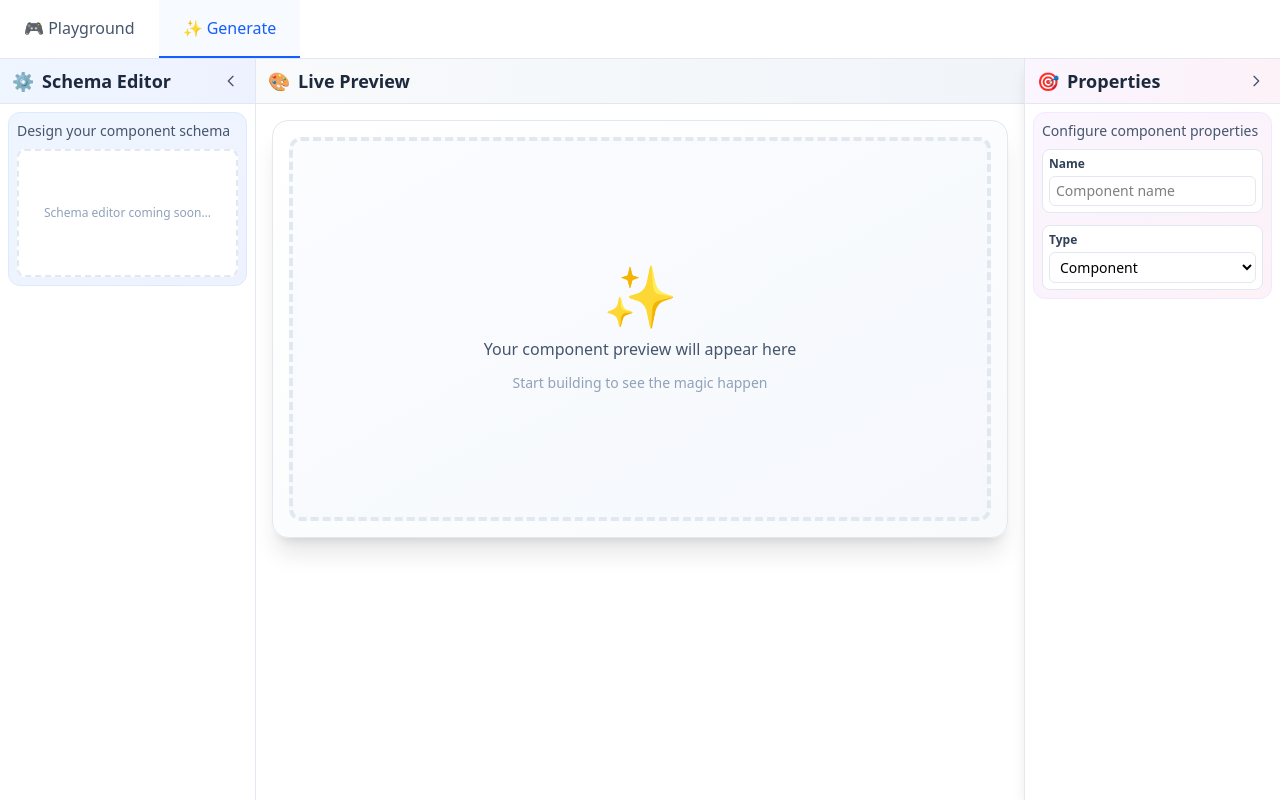
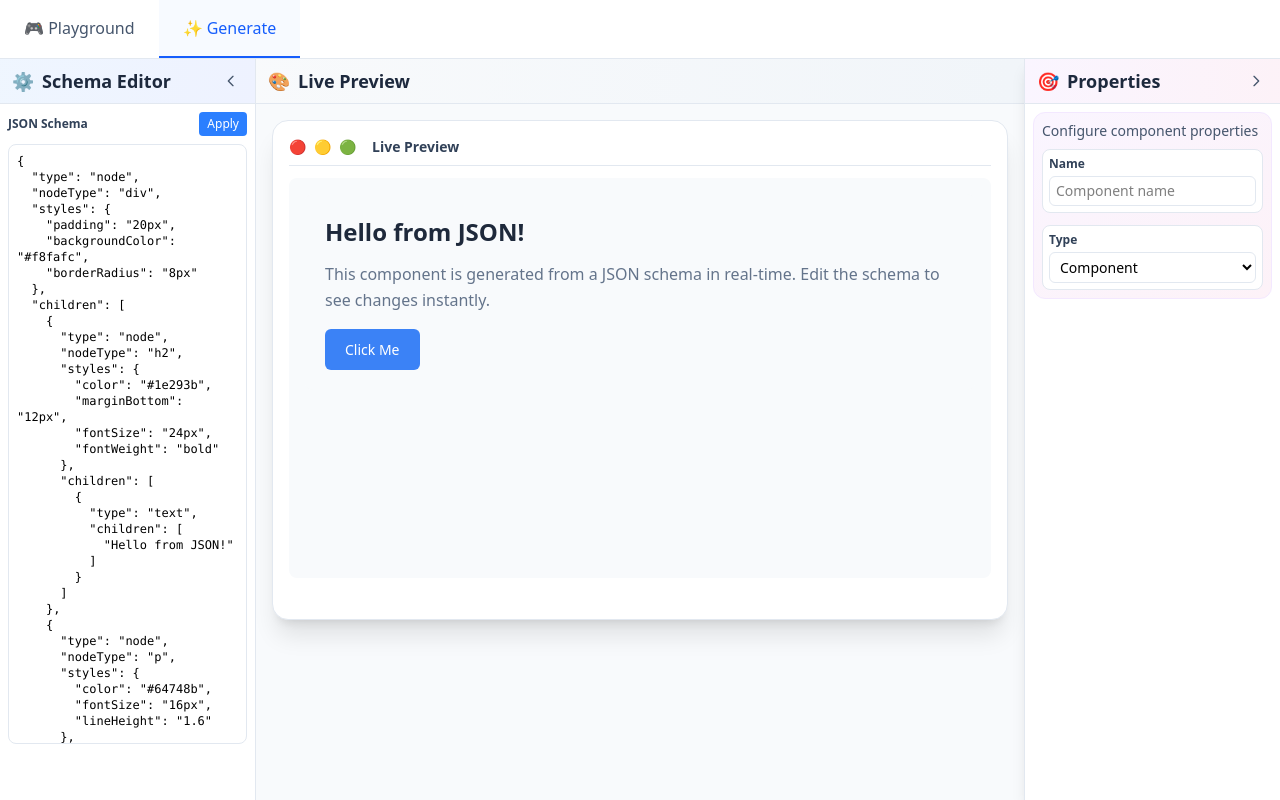
Before and after one commit to freeDev25/react-tool, a React (Vite) app in the folder playground/: page /generate in a window 1280 px wide. Built offline with nearby package versions, Linux system fonts and the light colour scheme.

Commit message:
feat: add DynamicComponentRenderer for runtime JSON schema rendering in Generate page

```diff
--- /dev/null
+++ b/playground/src/components/DynamicComponentRenderer.tsx
@@ -0,0 +1,97 @@
+import React, { CSSProperties } from 'react';
+
+export interface ComponentSchema {
+  type: 'node' | 'component' | 'text';
+  nodeType?: keyof JSX.IntrinsicElements;
+  name?: string;
+  props?: Record<string, any>;
+  styles?: CSSProperties;
+  children?: ComponentSchema[] | string[];
+}
+
+interface DynamicComponentRendererProps {
+  schema: ComponentSchema;
+}
+
+/**
+ * Converts a JSON schema to a live React component at runtime
+ */
+export const DynamicComponentRenderer: React.FC<DynamicComponentRendererProps> = ({ schema }) => {
+  const renderNode = (node: ComponentSchema, index: number = 0): React.ReactNode => {
+    // Handle text nodes
+    if (node.type === 'text') {
+      if (Array.isArray(node.children)) {
+        return node.children.join('');
+      }
+      return null;
+    }
+
+    // Handle HTML nodes
+    if (node.type === 'node' && node.nodeType) {
+      const TagName = node.nodeType;
+      const { props = {}, styles = {}, children = [] } = node;
+
+      // Merge styles into props
+      const elementProps: any = {
+        ...props,
+        style: styles,
+        key: index,
+      };
+
+      // Handle void elements (self-closing tags)
+      const voidElements = ['img', 'br', 'hr', 'input', 'meta', 'link', 'area', 'base', 'col', 'embed', 'param', 'source', 'track', 'wbr'];
+      if (voidElements.includes(node.nodeType)) {
+        return React.createElement(TagName, elementProps);
+      }
+
+      // Render children
+      const renderedChildren = children.map((child, idx) => {
+        if (typeof child === 'string') {
+          return child;
+        }
+        return renderNode(child as ComponentSchema, idx);
+      });
+
+      return React.createElement(TagName, elementProps, ...renderedChildren);
+    }
+
+    // Handle component nodes (not implemented yet, but structure is here)
+    if (node.type === 'component' && node.name) {
+      return (
+        <div key={index} style={{ padding: '8px', border: '1px dashed #ccc', borderRadius: '4px' }}>
+          <em>Component: {node.name} (not yet implemented)</em>
+        </div>
+      );
+    }
+
+    return null;
+  };
+
+  return <>{renderNode(schema)}</>;
+};
+
+/**
+ * Example usage and schema format
+ *
+ * const exampleSchema: ComponentSchema = {
+ *   type: 'node',
+ *   nodeType: 'div',
+ *   styles: { padding: '20px', backgroundColor: '#f0f0f0' },
+ *   props: { className: 'container' },
+ *   children: [
+ *     {
+ *       type: 'node',
+ *       nodeType: 'h1',
+ *       styles: { color: '#333' },
+ *       children: [{ type: 'text', children: ['Hello World'] }]
+ *     },
+ *     {
+ *       type: 'node',
+ *       nodeType: 'p',
+ *       children: [{ type: 'text', children: ['This is a paragraph.'] }]
+ *     }
+ *   ]
+ * };
+ *
+ * <DynamicComponentRenderer schema={exampleSchema} />
+ */
--- a/playground/src/pages/Generate.tsx
+++ b/playground/src/pages/Generate.tsx
@@ -1,11 +1,52 @@
 import React, { useState } from 'react'
+import { DynamicComponentRenderer, ComponentSchema } from '../components/DynamicComponentRenderer'
+
+const defaultSchema: ComponentSchema = {
+  type: 'node',
+  nodeType: 'div',
+  styles: { padding: '20px', backgroundColor: '#f8fafc', borderRadius: '8px' },
+  children: [
+    {
+      type: 'node',
+      nodeType: 'h2',
+      styles: { color: '#1e293b', marginBottom: '12px', fontSize: '24px', fontWeight: 'bold' },
+      children: [{ type: 'text', children: ['Hello from JSON!'] }]
+    },
+    {
+      type: 'node',
+      nodeType: 'p',
+      styles: { color: '#64748b', fontSize: '16px', lineHeight: '1.6' },
+      children: [{ type: 'text', children: ['This component is generated from a JSON schema in real-time. Edit the schema to see changes instantly.'] }]
+    },
+    {
+      type: 'node',
+      nodeType: 'button',
+      styles: {
+        marginTop: '16px',
+        padding: '10px 20px',
+        backgroundColor: '#3b82f6',
+        color: 'white',
+        border: 'none',
+        borderRadius: '6px',
+        cursor: 'pointer',
+        fontSize: '14px',
+        fontWeight: '500'
+      },
+      props: { onClick: () => alert('Button clicked!') },
+      children: [{ type: 'text', children: ['Click Me'] }]
+    }
+  ]
+};
 
 export default function Generate() {
   const [leftCollapsed, setLeftCollapsed] = useState(false)
   const [rightCollapsed, setRightCollapsed] = useState(false)
+  const [schemaJson, setSchemaJson] = useState(JSON.stringify(defaultSchema, null, 2))
+  const [schema, setSchema] = useState<ComponentSchema>(defaultSchema)
+  const [error, setError] = useState<string | null>(null)
 
   return (
-    <div className="flex h-full bg-gradient-to-br from-slate-50 to-blue-50">
+    <div className="flex h-full bg-linear-to-br from-slate-50 to-blue-50">
       {/* Left Sidebar */}
       <div className={`
         ${leftCollapsed ? 'w-0 min-w-0' : 'w-1/5 min-w-[250px]'}
@@ -14,7 +55,7 @@ export default function Generate() {
       `}>
         {!leftCollapsed && (
           <>
-            <div className="px-3 py-2 border-b border-slate-200 bg-gradient-to-r from-blue-50 to-indigo-50 flex justify-between items-center">
+            <div className="px-3 py-2 border-b border-slate-200 bg-linear-to-r from-blue-50 to-indigo-50 flex justify-between items-center">
               <h2 className="text-lg font-bold text-slate-800 flex items-center gap-2">
                 <span className="text-blue-600">⚙️</span> Schema Editor
               </h2>
@@ -29,13 +70,35 @@ export default function Generate() {
               </button>
             </div>
             <div className="flex-1 p-2 overflow-y-auto">
-              <div className="space-y-4">
-                <div className="p-2 bg-gradient-to-br from-blue-50 to-indigo-50 rounded-xl border border-blue-100">
-                  <p className="text-sm text-slate-600 mb-2">Design your component schema</p>
-                  <div className="h-32 bg-white rounded-lg border-2 border-dashed border-slate-200 flex items-center justify-center">
-                    <span className="text-slate-400 text-xs">Schema editor coming soon...</span>
+              <div className="space-y-2">
+                <div className="flex items-center justify-between mb-2">
+                  <span className="text-xs font-semibold text-slate-700">JSON Schema</span>
+                  <button
+                    onClick={() => {
+                      try {
+                        const parsed = JSON.parse(schemaJson);
+                        setSchema(parsed);
+                        setError(null);
+                      } catch (e: any) {
+                        setError(e.message);
+                      }
+                    }}
+                    className="px-2 py-1 bg-blue-500 text-white text-xs rounded hover:bg-blue-600 transition-colors"
+                  >
+                    Apply
+                  </button>
+                </div>
+                <textarea
+                  value={schemaJson}
+                  onChange={(e) => setSchemaJson(e.target.value)}
+                  className="w-full h-[calc(100vh-200px)] p-2 text-xs font-mono border border-slate-200 rounded-lg focus:outline-none focus:ring-2 focus:ring-blue-500 resize-none"
+                  spellCheck={false}
+                />
+                {error && (
+                  <div className="p-2 bg-red-50 border border-red-200 rounded text-xs text-red-600">
+                    {error}
                   </div>
-                </div>
+                )}
               </div>
             </div>
           </>
@@ -46,7 +109,7 @@ export default function Generate() {
       {leftCollapsed && (
         <button
           onClick={() => setLeftCollapsed(false)}
-          className="w-8 border-r border-slate-200 bg-gradient-to-b from-blue-50 to-indigo-50 hover:from-blue-100 hover:to-indigo-100 cursor-pointer text-slate-600 hover:text-blue-600 transition-all duration-200 shadow-sm"
+          className="w-8 border-r border-slate-200 bg-linear-to-b from-blue-50 to-indigo-50 hover:from-blue-100 hover:to-indigo-100 cursor-pointer text-slate-600 hover:text-blue-600 transition-all duration-200 shadow-sm"
           title="Expand Schema Editor"
         >
           <span className="writing-mode-vertical text-xs font-medium">▶</span>
@@ -55,20 +118,24 @@ export default function Generate() {
 
       {/* Middle Content */}
       <div className="flex-1 flex flex-col overflow-hidden bg-white">
-        <div className="px-3 py-2 border-b border-slate-200 bg-gradient-to-r from-slate-50 to-slate-100">
+        <div className="px-3 py-2 border-b border-slate-200 bg-linear-to-r from-slate-50 to-slate-100">
           <h2 className="text-lg font-bold text-slate-800 flex items-center gap-2">
             <span className="text-indigo-600">🎨</span> Live Preview
           </h2>
         </div>
-        <div className="flex-1 p-4 overflow-y-auto">
+        <div className="flex-1 p-4 overflow-y-auto bg-slate-50">
           <div className="max-w-4xl mx-auto">
-            <div className="bg-gradient-to-br from-white to-slate-50 rounded-2xl shadow-xl border border-slate-200 p-4">
-              <div className="flex items-center justify-center h-96 border-4 border-dashed border-slate-200 rounded-xl bg-gradient-to-br from-blue-50/30 to-indigo-50/30">
-                <div className="text-center space-y-3">
-                  <div className="text-6xl">✨</div>
-                  <p className="text-slate-600 font-medium">Your component preview will appear here</p>
-                  <p className="text-sm text-slate-400">Start building to see the magic happen</p>
-                </div>
+            <div className="bg-white rounded-2xl shadow-xl border border-slate-200 p-4 min-h-[500px]">
+              <div className="mb-3 pb-2 border-b border-slate-200">
+                <h3 className="text-sm font-semibold text-slate-700 flex items-center gap-2">
+                  <span>🔴</span>
+                  <span>🟡</span>
+                  <span>🟢</span>
+                  <span className="ml-2">Live Preview</span>
+                </h3>
+              </div>
+              <div className="p-4 bg-slate-50 rounded-lg min-h-[400px]">
+                <DynamicComponentRenderer schema={schema} />
               </div>
             </div>
           </div>
@@ -79,7 +146,7 @@ export default function Generate() {
       {rightCollapsed && (
         <button
           onClick={() => setRightCollapsed(false)}
-          className="w-8 border-l border-slate-200 bg-gradient-to-b from-purple-50 to-pink-50 hover:from-purple-100 hover:to-pink-100 cursor-pointer text-slate-600 hover:text-purple-600 transition-all duration-200 shadow-sm"
+          className="w-8 border-l border-slate-200 bg-linear-to-b from-purple-50 to-pink-50 hover:from-purple-100 hover:to-pink-100 cursor-pointer text-slate-600 hover:text-purple-600 transition-all duration-200 shadow-sm"
           title="Expand Properties Panel"
         >
           <span className="writing-mode-vertical text-xs font-medium">◀</span>
@@ -94,7 +161,7 @@ export default function Generate() {
       `}>
         {!rightCollapsed && (
           <>
-            <div className="px-3 py-2 border-b border-slate-200 bg-gradient-to-r from-purple-50 to-pink-50 flex justify-between items-center">
+            <div className="px-3 py-2 border-b border-slate-200 bg-linear-to-r from-purple-50 to-pink-50 flex justify-between items-center">
               <h2 className="text-lg font-bold text-slate-800 flex items-center gap-2">
                 <span className="text-purple-600">🎯</span> Properties
               </h2>
@@ -110,7 +177,7 @@ export default function Generate() {
             </div>
             <div className="flex-1 p-2 overflow-y-auto">
               <div className="space-y-4">
-                <div className="p-2 bg-gradient-to-br from-purple-50 to-pink-50 rounded-xl border border-purple-100">
+                <div className="p-2 bg-linear-to-br from-purple-50 to-pink-50 rounded-xl border border-purple-100">
                   <p className="text-sm text-slate-600 mb-2">Configure component properties</p>
                   <div className="space-y-3">
                     <div className="bg-white p-1.5 rounded-lg border border-slate-200">
```
